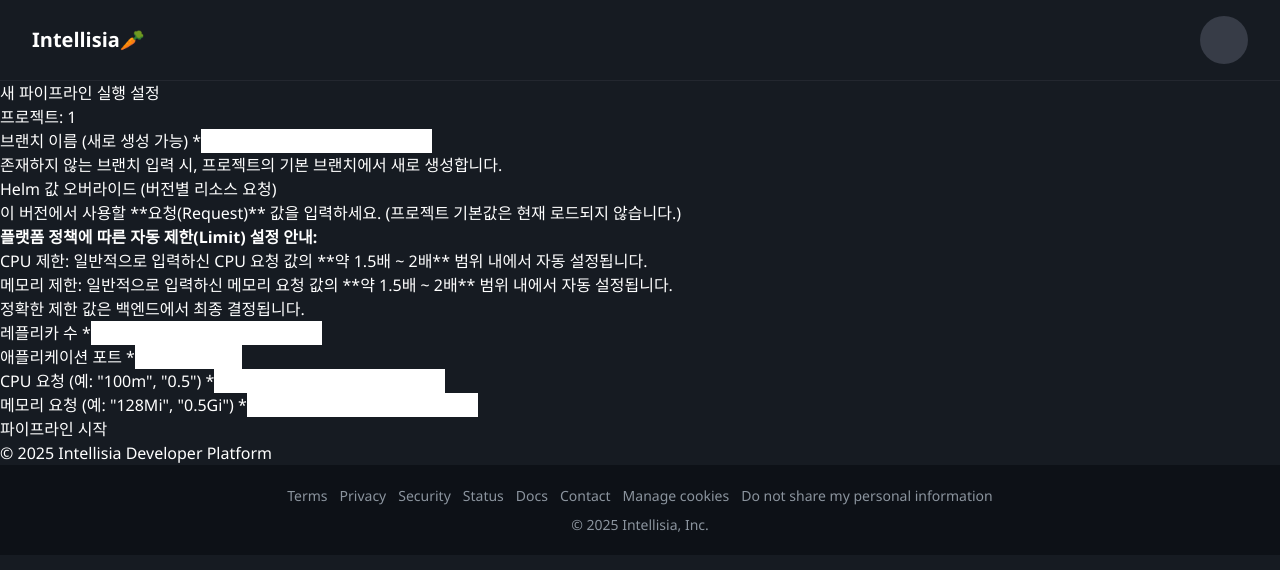
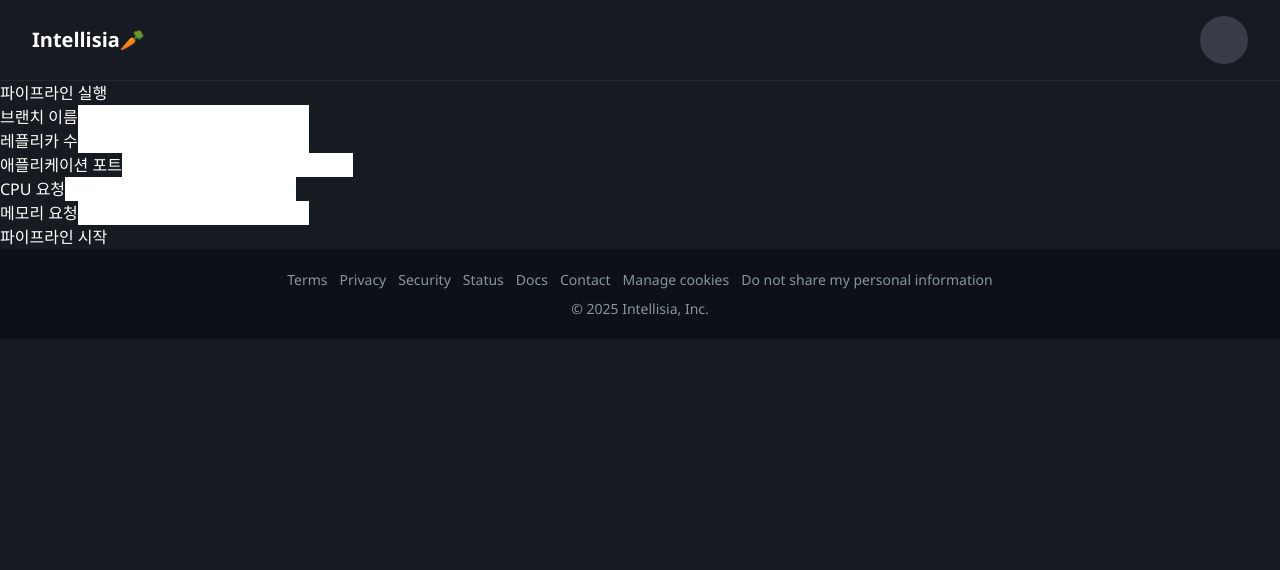
Before and after one commit to GRPC-OK/Intellisia, a Next.js app: page /project/1/prepare-run in a window 1280 px wide. Shown: the top 570 px of the page. Built offline with nearby package versions, Linux system fonts and the light colour scheme.

Commit message:
fix: start-flow API로 롤백 및 version 상세 페이지로 이동 경로 수정

```diff
--- a/src/pages/project/[projectName]/prepare-run.tsx
+++ b/src/pages/project/[projectName]/prepare-run.tsx
@@ -1,26 +1,16 @@
-import React, { useState, ChangeEvent, FormEvent, useEffect } from 'react';
+import React, { useState, ChangeEvent, FormEvent } from 'react';
 import { useRouter } from 'next/router';
 
-
-// ProjectDetails 인터페이스는 이제 이 페이지에서 직접 사용하지 않거나, 최소한으로 사용됩니다.
-// interface ProjectDetails { ... }
-
-// 폼 입력 값 타입
 interface FormData {
   newBranchName: string;
-  // applicationName: string; // 삭제됨
-  // dockerfilePath: string; // 삭제됨
   helmReplicaCount: string;
   containerPort: string;
   cpuRequest: string;
   memoryRequest: string;
 }
 
-// 폼 필드별 에러 메시지 타입
 interface FormErrors {
   newBranchName?: string;
-  // applicationName?: string; // 삭제됨
-  // dockerfilePath?: string; // 삭제됨
   helmReplicaCount?: string;
   containerPort?: string;
   cpuRequest?: string;
@@ -30,18 +20,10 @@ interface FormErrors {
 
 const PrepareRunPage: React.FC = () => {
   const router = useRouter();
-
-  const projectNameFromUrl = router.query.projectName as string | undefined;
-
-  // projectDetails 상태는 이제 필수적으로 로드하지 않음
-  // const [projectDetails, setProjectDetails] = useState<ProjectDetails | null>(null);
-  // isDataLoading은 더 이상 details API 로딩을 위한 것이 아님 (초기값 false)
-
+  const projectName = router.query.projectName as string | undefined;
 
   const [formData, setFormData] = useState<FormData>({
-    newBranchName: 'main', // 기본적인 일반 기본값
-    // applicationName: '',   // useEffect에서 projectNameFromUrl로 채워짐 // 삭제됨
-    // dockerfilePath: './Dockerfile', // 삭제됨
+    newBranchName: 'main',
     helmReplicaCount: '1',
     containerPort: '8080',
     cpuRequest: '100m',
@@ -52,67 +34,65 @@ const PrepareRunPage: React.FC = () => {
   const [isLoading, setIsLoading] = useState<boolean>(false);
   const [successMessage, setSuccessMessage] = useState<string>('');
 
-  useEffect(() => {
-    if (router.isReady && !projectNameFromUrl) {
-      setErrors(prev => ({ ...prev, apiError: `프로젝트 이름이 URL에 지정되지 않았습니다.` }));
-    }
-  }, [router.isReady, projectNameFromUrl]);
-
   const handleChange = (e: ChangeEvent<HTMLInputElement>) => {
     const { name, value } = e.target;
-    setFormData(prevData => ({ ...prevData, [name]: value }));
-    setErrors(prevErrors => ({ ...prevErrors, [name]: undefined, apiError: undefined }));
+    setFormData((prev) => ({ ...prev, [name]: value }));
+    setErrors((prev) => ({ ...prev, [name]: undefined, apiError: undefined }));
     setSuccessMessage('');
   };
 
   const validateForm = (): boolean => {
     const newErrors: FormErrors = {};
-    if (!formData.newBranchName.trim()) newErrors.newBranchName = '브랜치 이름은 필수입니다.';
 
-    // applicationName 유효성 검사 삭제됨
-    // if (!formData.applicationName.trim()) newErrors.applicationName = '애플리케이션 이름은 필수입니다.';
-
-    // dockerfilePath 유효성 검사 삭제됨
-    // if (!formData.dockerfilePath.trim()) newErrors.dockerfilePath = 'Dockerfile 경로는 필수입니다.';
+    if (!formData.newBranchName.trim())
+      newErrors.newBranchName = '브랜치 이름은 필수입니다.';
 
     const replicaCount = parseInt(formData.helmReplicaCount, 10);
-    if (isNaN(replicaCount) || replicaCount < 0) newErrors.helmReplicaCount = '레플리카 수는 0 이상의 숫자여야 합니다.';
+    if (isNaN(replicaCount) || replicaCount < 0)
+      newErrors.helmReplicaCount = '레플리카 수는 0 이상의 숫자여야 합니다.';
+
     const port = parseInt(formData.containerPort, 10);
-    if (isNaN(port) || port <= 0 || port > 65535) newErrors.containerPort = '유효한 포트 번호(1-65535)를 입력해주세요.';
+    if (isNaN(port) || port <= 0 || port > 65535)
+      newErrors.containerPort = '1~65535 사이의 포트를 입력하세요.';
 
     const cpuRegex = /^\d+(\.\d+)?m?$|^\d+(\.\d+)?$/;
     if (!formData.cpuRequest.trim()) {
       newErrors.cpuRequest = 'CPU 요청값은 필수입니다.';
     } else if (!cpuRegex.test(formData.cpuRequest.trim())) {
-        newErrors.cpuRequest = '올바른 CPU 형식(예: "100m", "0.5")을 입력해주세요.';
+      newErrors.cpuRequest = '형식이 잘못됐습니다. 예: "100m", "0.5"';
     }
-    const memoryRegex = /^\d+(\.\d+)?(Ki|Mi|Gi|Ti|Pi|Ei|K|M|G|T|P|E)?$/i;
+
+    const memoryRegex = /^\d+(\.\d+)?(Ki|Mi|Gi|Ti|K|M|G|T)?$/i;
     if (!formData.memoryRequest.trim()) {
       newErrors.memoryRequest = '메모리 요청값은 필수입니다.';
     } else if (!memoryRegex.test(formData.memoryRequest.trim())) {
-        newErrors.memoryRequest = '올바른 메모리 형식(예: "128Mi", "1Gi")을 입력해주세요.';
+      newErrors.memoryRequest = '형식이 잘못됐습니다. 예: "128Mi", "1Gi"';
     }
+
     setErrors(newErrors);
     return Object.keys(newErrors).length === 0;
   };
 
   const handleSubmit = async (e: FormEvent<HTMLFormElement>) => {
     e.preventDefault();
-    // projectDetails 의존성 제거, projectNameFromUrl로 대체 또는 applicationName 직접 사용
-    if (!validateForm() || !projectNameFromUrl) { // applicationName 조건 제거
-      if (!projectNameFromUrl) {
-          setErrors(prev => ({ ...prev, apiError: "프로젝트 이름이 URL에 없습니다."}));
+    if (!validateForm() || !projectName) {
+      if (!projectName) {
+        setErrors((prev) => ({
+          ...prev,
+          apiError: 'URL에 프로젝트 이름이 없습니다.',
+        }));
       }
       return;
     }
+
     setIsLoading(true);
     setSuccessMessage('');
-    setErrors(prevErrors => ({...prevErrors, apiError: undefined}));
+    setErrors((prev) => ({ ...prev, apiError: undefined }));
 
     const payload = {
       branch: formData.newBranchName.trim(),
-      applicationName: projectNameFromUrl, // URL에서 직접 사용
-      dockerfilePath: './Dockerfile', // 하드코딩
+      applicationName: projectName,
+      dockerfilePath: './Dockerfile',
       helmValueOverrides: {
         replicaCount: parseInt(formData.helmReplicaCount, 10),
         containerPort: parseInt(formData.containerPort, 10),
@@ -121,152 +101,110 @@ const PrepareRunPage: React.FC = () => {
             cpu: formData.cpuRequest,
             memory: formData.memoryRequest,
           },
-        }
+        },
       },
     };
 
-    console.log('백엔드로 전송할 페이로드:', payload);
-
     try {
-      const response = await fetch(`/api/project/${projectNameFromUrl}/versions/initiate-pipeline`, {
+      const res = await fetch(`/api/project/${projectName}/start-flow`, {
         method: 'POST',
         headers: { 'Content-Type': 'application/json' },
         body: JSON.stringify(payload),
       });
-      const responseData = await response.json();
 
-      if (!response.ok) {
-        const errorMessage = responseData.message || responseData.error || `Error ${response.status}: 파이프라인 시작에 실패했습니다.`;
-        setErrors(prev => ({ ...prev, apiError: errorMessage }));
+      const data = await res.json();
+      if (!res.ok) {
+        const message =
+          typeof data === 'object' && data !== null && 'message' in data
+            ? String((data as { message?: string }).message)
+            : '파이프라인 시작 실패';
+        setErrors((prev) => ({ ...prev, apiError: message }));
         return;
       }
 
-      setSuccessMessage(responseData.message || `Version ID ${responseData.versionId} (이름: ${responseData.versionName})에 대한 파이프라인이 시작되었습니다!`);
+      const versionId =
+        typeof data === 'object' && data !== null && 'versionId' in data
+          ? (data as { versionId: number }).versionId
+          : null;
 
-      const targetUrl = `/project/${projectNameFromUrl}/workflow`;
-      console.log(`성공! 다음 URL로 이동 시도: ${targetUrl}`);
-      router.push(targetUrl);
-
-    } catch (error: unknown) {
-      console.error('파이프라인 시작 API 호출 중 네트워크/자바스크립트 에러:', error);
-      let errorMessage = '파이프라인 시작 요청 중 오류가 발생했습니다.';
-      if (error instanceof Error) errorMessage = error.message;
-      setErrors(prevErrors => ({ ...prevErrors, apiError: errorMessage }));
+      if (versionId !== null) {
+        setSuccessMessage(`버전 ${versionId} 생성 성공`);
+        router.push(`/project/${projectName}/version/${versionId}`);
+      } else {
+        setErrors((prev) => ({
+          ...prev,
+          apiError: '버전 ID를 가져올 수 없습니다.',
+        }));
+      }
+    } catch (err) {
+      const message = err instanceof Error ? err.message : '요청 실패';
+      setErrors((prev) => ({ ...prev, apiError: message }));
     } finally {
       setIsLoading(false);
     }
   };
 
-  if (!router.isReady) { // isDataLoading 조건 제거, router.isReady만 확인
-    return <div className="min-h-screen bg-[#0d1117] text-gray-200 flex justify-center items-center"><p>라우터 준비 중...</p></div>;
-  }
-  // projectNameFromUrl이 없으면 오류 메시지 표시
-  if (!projectNameFromUrl) {
-      return <div className="min-h-screen bg-[#0d1117] text-gray-200 flex justify-center items-center"><p className="text-red-400">{errors.apiError || `프로젝트 이름을 URL에서 찾을 수 없습니다. URL 형식을 확인해주세요: /project/[프로젝트이름]/prepare-run`}</p></div>;
+  if (!projectName) {
+    return (
+      <div className="min-h-screen bg-[#0d1117] text-gray-200 flex justify-center items-center">
+        <p className="text-red-400">
+          {errors.apiError || `프로젝트 이름이 URL에서 누락됐습니다.`}
+        </p>
+      </div>
+    );
   }
 
+  const renderInput = (
+    name: keyof FormData,
+    label: string,
+    type: 'text' | 'number' = 'text'
+  ) => (
+    <div>
+      <label htmlFor={name} className="block text-sm text-gray-300 mb-1">
+        {label}
+      </label>
+      <input
+        type={type}
+        id={name}
+        name={name}
+        value={formData[name]}
+        onChange={handleChange}
+        className="w-full px-3 py-2 bg-[#010409] border border-[#30363d] rounded-md text-gray-200"
+      />
+      {errors[name] && (
+        <p className="text-sm text-red-500 mt-1">{errors[name]}</p>
+      )}
+    </div>
+  );
+
   return (
-    <div className="min-h-screen bg-[#0d1117] text-gray-200 flex flex-col items-center py-10 px-4">
-      <div className="w-full max-w-2xl p-8 bg-[#161b22] shadow-2xl rounded-lg border border-[#30363d]">
-        <div className="mb-8">
-          <h1 className="text-3xl font-bold text-gray-100 mb-1">새 파이프라인 실행 설정</h1>
-          {/* projectDetails.name 대신 formData.applicationName 또는 projectNameFromUrl 사용 */}
-          <p className="text-sm text-gray-400">프로젝트: <span className="font-semibold text-orange-400">{projectNameFromUrl}</span></p>
-          {/* projectDetails.githubUrl은 이제 없으므로, 필요하다면 다른 방식으로 표시하거나 생략 */}
-          {/* <p className="text-xs text-gray-500 truncate">Git Repo: {projectDetails?.githubUrl}</p> */}
-        </div>
+    <div className="min-h-screen bg-[#0d1117] text-white flex flex-col items-center py-10 px-4">
+      <div className="w-full max-w-2xl p-8 bg-[#161b22] border border-[#30363d] rounded-xl">
+        <h1 className="text-2xl font-bold mb-6">파이프라인 실행</h1>
 
-        {errors.apiError && <div className="mb-6 p-3 bg-red-500 bg-opacity-20 border border-red-500 text-red-300 rounded-md text-sm">{errors.apiError}</div>}
-        {successMessage && <div className="mb-6 p-4 bg-green-500 bg-opacity-10 border border-green-500 border-opacity-30 text-green-300 rounded-md text-sm">{successMessage}</div>}
+        {errors.apiError && (
+          <div className="mb-4 text-red-400">{errors.apiError}</div>
+        )}
+        {successMessage && (
+          <div className="mb-4 text-green-400">{successMessage}</div>
+        )}
 
         <form onSubmit={handleSubmit} className="space-y-6">
-          {/* 브랜치 입력 */}
-          <div>
-            <label htmlFor="newBranchName" className="block text-sm font-medium text-gray-400 mb-1">브랜치 이름 (새로 생성 가능) <span className="text-red-400">*</span></label>
-            <input type="text" name="newBranchName" id="newBranchName" value={formData.newBranchName} onChange={handleChange}
-              className={`w-full px-3 py-2 bg-[#010409] border ${errors.newBranchName ? 'border-red-600' : 'border-[#30363d]'} rounded-md focus:ring-blue-500 focus:border-blue-500 placeholder-gray-500 text-gray-200`}
-              placeholder="예: feature/new-login 또는 main" />
-            {errors.newBranchName && <p className="mt-1 text-xs text-red-400">{errors.newBranchName}</p>}
-            <p className="mt-1 text-xs text-gray-500">존재하지 않는 브랜치 입력 시, 프로젝트의 기본 브랜치에서 새로 생성합니다.</p>
-          </div>
+          {renderInput('newBranchName', '브랜치 이름')}
+          {renderInput('helmReplicaCount', '레플리카 수', 'number')}
+          {renderInput('containerPort', '애플리케이션 포트', 'number')}
+          {renderInput('cpuRequest', 'CPU 요청')}
+          {renderInput('memoryRequest', '메모리 요청')}
 
-          {/* 애플리케이션 이름 (URL의 projectNameFromUrl로 고정, 수정 불가) - 삭제됨 */}
-          {/* <div>
-            <label htmlFor="applicationName" className="block text-sm font-medium text-gray-400 mb-1">애플리케이션 이름</label>
-            <input
-              type="text" name="applicationName" id="applicationName"
-              value={formData.applicationName} // useEffect에서 projectNameFromUrl로 설정됨
-              readOnly // 수정 불가
-              className="w-full px-3 py-2 bg-[#0d1117] border border-[#30363d] rounded-md text-gray-400 cursor-not-allowed"
-            />
-             <p className="mt-1 text-xs text-gray-500">애플리케이션 이름은 URL의 프로젝트 식별자로 자동 설정됩니다.</p>
-          </div> */}
-
-          {/* Dockerfile 경로 - 삭제됨 */}
-          {/* <div>
-            <label htmlFor="dockerfilePath" className="block text-sm font-medium text-gray-400 mb-1">Dockerfile 경로 <span className="text-red-400">*</span></label>
-            <input type="text" name="dockerfilePath" id="dockerfilePath" value={formData.dockerfilePath} onChange={handleChange}
-              className={`w-full px-3 py-2 bg-[#010409] border ${errors.dockerfilePath ? 'border-red-600' : 'border-[#30363d]'} rounded-md focus:ring-blue-500 focus:border-blue-500 placeholder-gray-500 text-gray-200`} />
-            {errors.dockerfilePath && <p className="mt-1 text-xs text-red-400">{errors.dockerfilePath}</p>}
-          </div> */}
-
-          <fieldset className="space-y-6 pt-6 border-t border-[#30363d]">
-            <legend className="text-lg font-semibold text-gray-300 mb-3">Helm 값 오버라이드 (버전별 리소스 요청)</legend>
-            <div className="text-xs text-gray-500 space-y-2">
-              <p>
-                이 버전에서 사용할 **요청(Request)** 값을 입력하세요. (프로젝트 기본값은 현재 로드되지 않습니다.)
-              </p>
-              <div>
-                <strong className="text-orange-300 block">플랫폼 정책에 따른 자동 제한(Limit) 설정 안내:</strong>
-                <ul className="list-disc list-inside pl-2 mt-1 text-gray-400 space-y-0.5">
-                  <li>CPU 제한: 일반적으로 입력하신 CPU 요청 값의 **약 1.5배 ~ 2배** 범위 내에서 자동 설정됩니다.</li>
-                  <li>메모리 제한: 일반적으로 입력하신 메모리 요청 값의 **약 1.5배 ~ 2배** 범위 내에서 자동 설정됩니다.</li>
-                </ul>
-                <p className="mt-1">정확한 제한 값은 백엔드에서 최종 결정됩니다.</p>
-              </div>
-            </div>
-            {/* 레플리카 수 */}
-            <div>
-              <label htmlFor="helmReplicaCount" className="block text-sm font-medium text-gray-400 mb-1">레플리카 수 <span className="text-red-400">*</span></label>
-              <input type="number" name="helmReplicaCount" id="helmReplicaCount" value={formData.helmReplicaCount} onChange={handleChange} min="0"
-                className={`w-full px-3 py-2 bg-[#010409] border ${errors.helmReplicaCount ? 'border-red-600' : 'border-[#30363d]'} rounded-md focus:ring-blue-500 focus:border-blue-500 text-gray-200`} />
-              {errors.helmReplicaCount && <p className="mt-1 text-xs text-red-400">{errors.helmReplicaCount}</p>}
-            </div>
-            {/* 애플리케이션 포트 */}
-            <div>
-              <label htmlFor="containerPort" className="block text-sm font-medium text-gray-400 mb-1">애플리케이션 포트 <span className="text-red-400">*</span></label>
-              <input type="number" name="containerPort" id="containerPort" value={formData.containerPort} onChange={handleChange} min="1" max="65535"
-                className={`w-full px-3 py-2 bg-[#010409] border ${errors.containerPort ? 'border-red-600' : 'border-[#30363d]'} rounded-md focus:ring-blue-500 focus:border-blue-500 text-gray-200`} />
-              {errors.containerPort && <p className="mt-1 text-xs text-red-400">{errors.containerPort}</p>}
-            </div>
-            {/* CPU 요청 */}
-            <div>
-              <label htmlFor="cpuRequest" className="block text-sm font-medium text-gray-400 mb-1">CPU 요청 (예: &quot;100m&quot;, &quot;0.5&quot;) <span className="text-red-400">*</span></label>
-              <input type="text" name="cpuRequest" id="cpuRequest" value={formData.cpuRequest} onChange={handleChange}
-                className={`w-full px-3 py-2 bg-[#010409] border ${errors.cpuRequest ? 'border-red-600' : 'border-[#30363d]'} rounded-md focus:ring-blue-500 focus:border-blue-500 text-gray-200`} />
-              {errors.cpuRequest && <p className="mt-1 text-xs text-red-400">{errors.cpuRequest}</p>}
-            </div>
-            {/* 메모리 요청 */}
-            <div>
-              <label htmlFor="memoryRequest" className="block text-sm font-medium text-gray-400 mb-1">메모리 요청 (예: &quot;128Mi&quot;, &quot;0.5Gi&quot;) <span className="text-red-400">*</span></label>
-              <input type="text" name="memoryRequest" id="memoryRequest" value={formData.memoryRequest} onChange={handleChange}
-                className={`w-full px-3 py-2 bg-[#010409] border ${errors.memoryRequest ? 'border-red-600' : 'border-[#30363d]'} rounded-md focus:ring-blue-500 focus:border-blue-500 text-gray-200`} />
-              {errors.memoryRequest && <p className="mt-1 text-xs text-red-400">{errors.memoryRequest}</p>}
-            </div>
-          </fieldset>
-
-          <div className="pt-6">
-            <button type="submit" disabled={isLoading}
-              className="w-full flex justify-center py-2.5 px-4 border border-transparent rounded-md shadow-sm text-sm font-medium text-white bg-blue-600 hover:bg-blue-700 focus:outline-none focus:ring-2 focus:ring-offset-2 focus:ring-offset-gray-800 focus:ring-blue-500 disabled:opacity-60 disabled:cursor-not-allowed"
+          <button
+            type="submit"
+            disabled={isLoading}
+            className="w-full py-2 px-4 rounded-md bg-blue-600 hover:bg-blue-700 disabled:opacity-50"
           >
             {isLoading ? '파이프라인 시작 중...' : '파이프라인 시작'}
           </button>
-          </div>
         </form>
       </div>
-      <footer className="mt-12 text-center text-sm text-gray-500">
-        <p>&copy; {new Date().getFullYear()} Intellisia Developer Platform</p>
-      </footer>
     </div>
   );
 };
```
Also changed, not shown: tsconfig.json (+4 -12 lines). Lines whose indentation alone changed are shown as unchanged.
